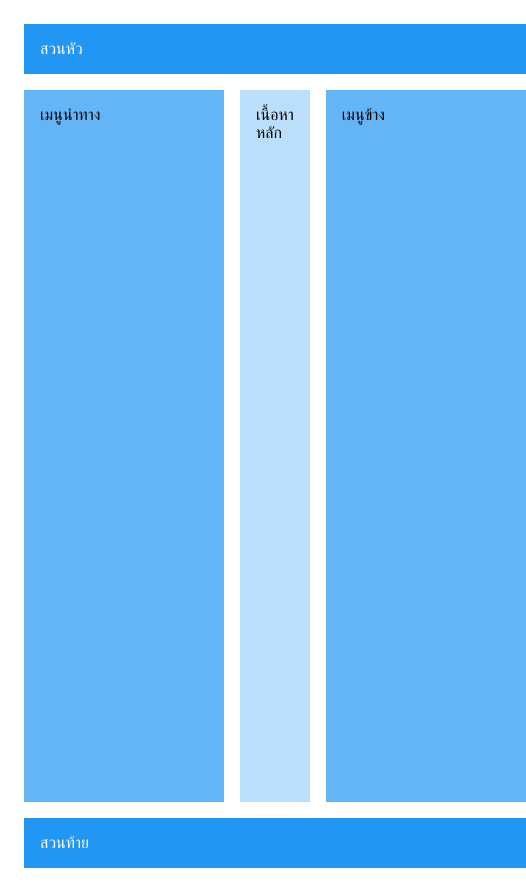
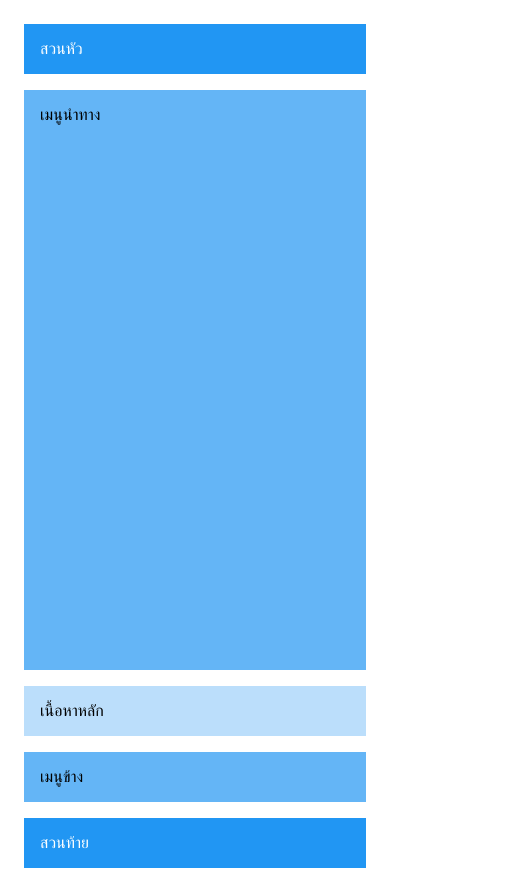
Before and after one commit to Phatsakorn141/week4-grid-lab, a plain HTML site: page index.html in a window 390 px wide. Shown: the whole page, 526 px wide, since content can reach past the window. Drawn offline with Linux system fonts and the light colour scheme.

Commit message:
เพิ่ม Media Queries สํ าหรับ Responsive Design

```diff
--- a/css/styles.css
+++ b/css/styles.css
@@ -37,3 +37,28 @@
     padding: 1rem;
     color: white;
 }
+/* สํ
+าหรับแท็บเล็ต */
+@media (max-width: 768px) {
+    .grid-container {
+    grid-template-areas:
+    "header header"
+    "nav nav"
+    "main sidebar"
+    "footer footer";
+    grid-template-columns: 1fr 200px;
+    }
+   }
+   /* สํ
+   าหรับมือถือ */
+   @media (max-width: 480px) {
+    .grid-container {
+    grid-template-areas:
+    "header"
+    "nav"
+    "main"
+    "sidebar"
+    "footer";
+    grid-template-columns: 1fr;
+    }
+   }
```
